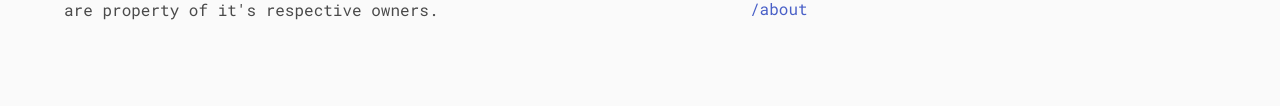
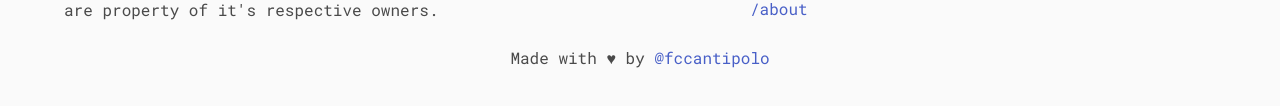
Before and after one commit to fccantipolo/website, a plain HTML site: page index.html in a window 1280 px wide. Shown: the part 612-718 px from the top of the page. Drawn offline with nearby package versions, Linux system fonts and the light colour scheme.

Commit message:
Add footer copyright

```diff
--- a/index.html
+++ b/index.html
@@ -161,6 +161,17 @@
               </li>
             </ul>
           </div>
+          <div class="column is-half has-text-centered">
+            <p>
+              Made with ♥ by
+              <a
+                href="https://github.com/fccantipolo/fccantipolo-website/graphs/contributors"
+                target="_blank"
+                rel="noopener noreferrer"
+                >@fccantipolo</a
+              >
+            </p>
+          </div>
         </div>
       </div>
     </footer>
```
